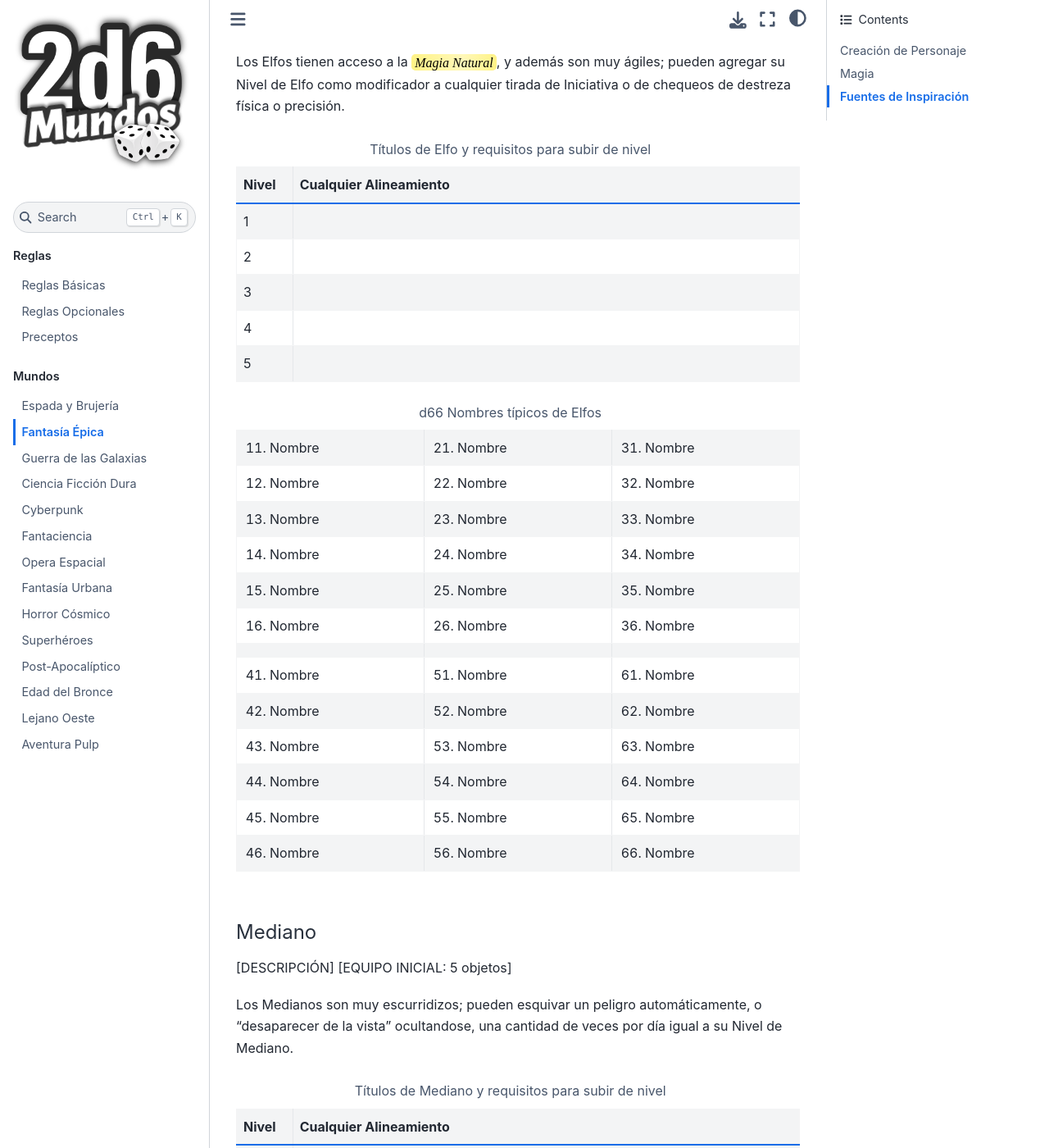
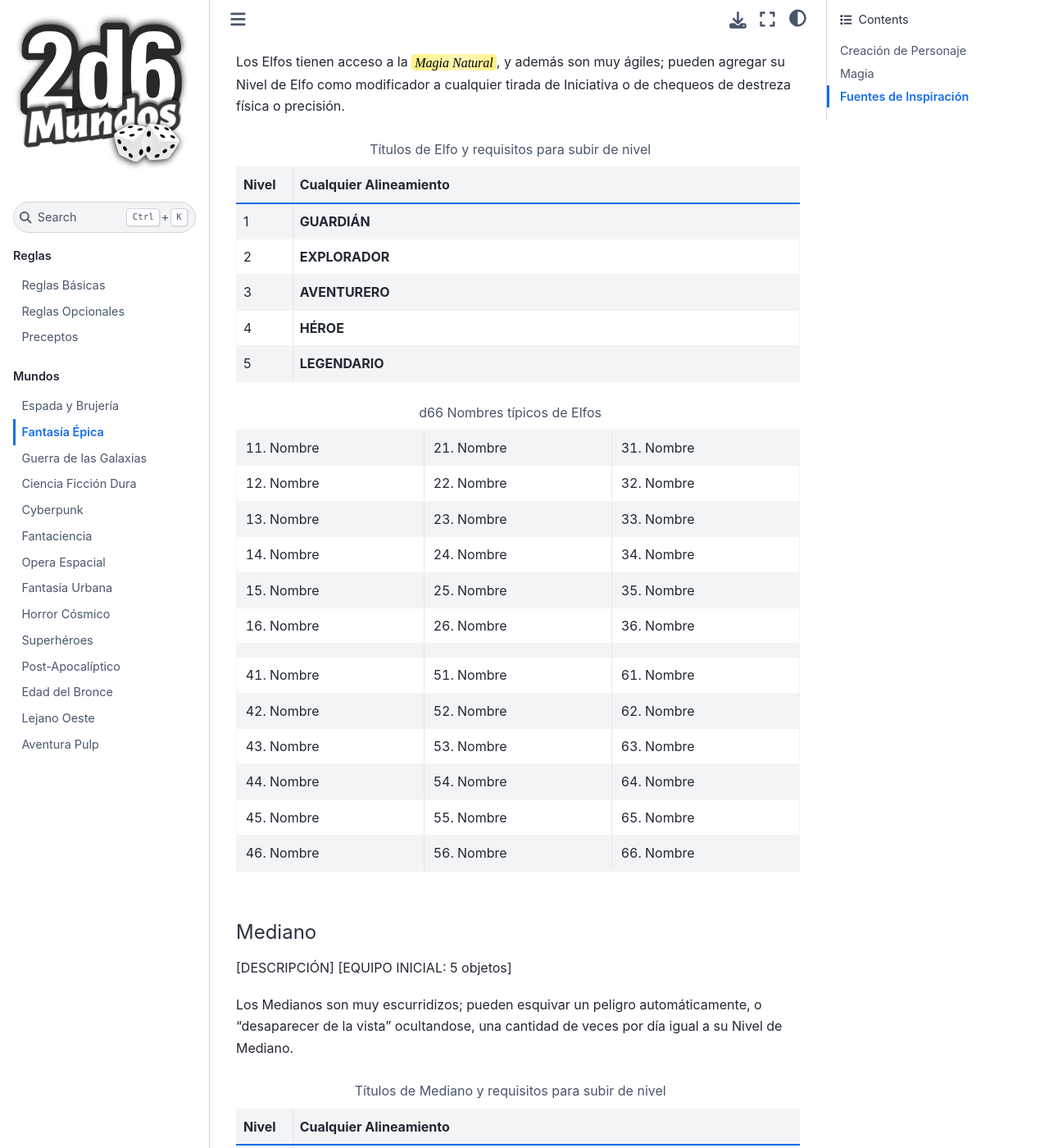
Before and after one commit to TaTooKa/2d6Mundos, a Sphinx documentation site: the page built from docs/source/pages/worlds/fantasia-epica.rst, in a window 1280 px wide and 1400 px high, scrolled down 7531 px. Shown: the whole window at 82% size. Built offline with Sphinx 7.4.7 and the Sphinx Book theme 1.1.4, drawn with Linux system fonts in a browser that asks for light colours; some web fonts are replaced; cross-references to code outside the pages are shown as plain code; some of the changed text lies outside the part shown.

Commit message:
add more titles
Co-authored-by: Copilot <copilot@github.com>

```diff
--- a/docs/source/pages/worlds/fantasia-epica.rst
+++ b/docs/source/pages/worlds/fantasia-epica.rst
@@ -183,11 +183,11 @@ Los Elfos tienen acceso a la :hoverxref:`Magia Natural <fantasia-epica-magia-nat
    :widths: 10, 90
    :header: "Nivel", "Cualquier Alineamiento"
 
-   "1", ""
-   "2", ""
-   "3", ""
-   "4", ""
-   "5", ""
+   "1", "**GUARDIÁN**"
+   "2", "**EXPLORADOR**"
+   "3", "**AVENTURERO**"
+   "4", "**HÉROE**"
+   "5", "**LEGENDARIO**"
 
 .. csv-table:: d66 Nombres típicos de Elfos
 
```
Also changed, not shown: other parts of docs/source/pages/worlds/fantasia-epica.rst (+5 -5 lines).
